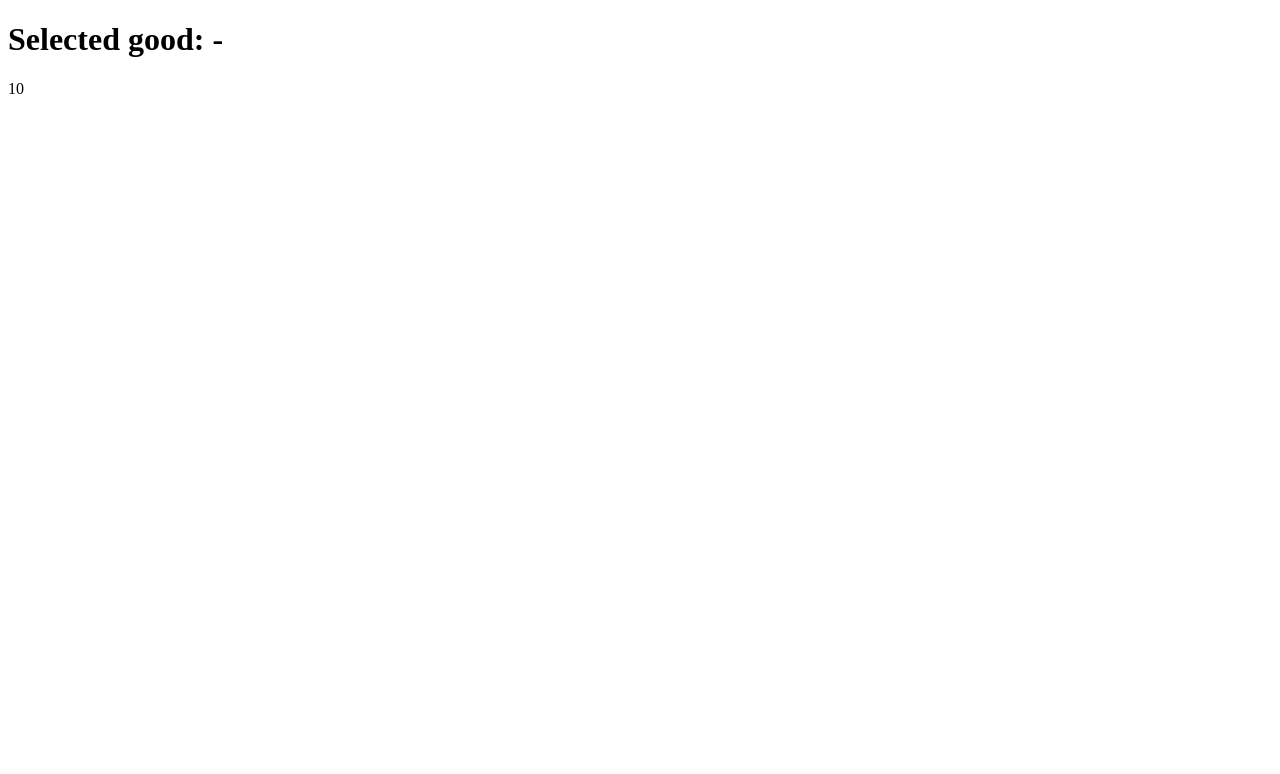
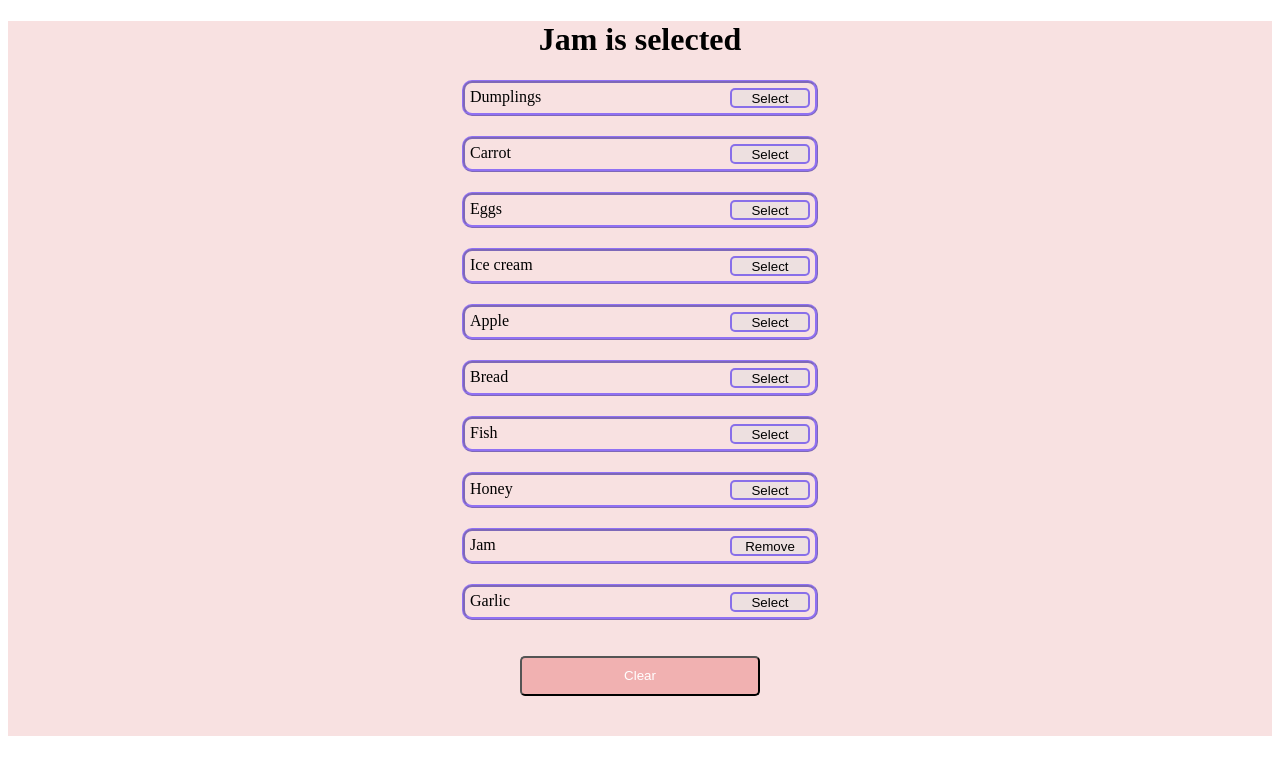
Before and after one commit to mate-academy/react_goods-selector, a React (Create React App) app: page / in a window 1280 px wide. Shown: the top 774 px of the page. Built offline with nearby package versions, Linux system fonts and the light colour scheme.

Commit message:
Goods Selector 1

```diff
--- a/src/App.scss
+++ b/src/App.scss
@@ -1 +1,46 @@
-// styles go here
+.App {
+  text-align: center;
+  background-color: rgb(248, 225, 225);
+}
+
+.card {
+  display: flex;
+  flex-direction: column;
+  align-items: center;
+  list-style: none;
+  padding: 0;
+
+  &__product {
+    display: flex;
+    justify-content: space-between;
+    width: 340px;
+    margin-bottom: 20px;
+    padding: 5px;
+    border: 1mm ridge rgba(71, 37, 241, 0.6);
+    border-radius: 10px;
+  }
+}
+
+.button {
+  width: 80px;
+  height: 20px;
+  background-color: rgb(237, 224, 224);
+  border: 2px solid rgba(71, 37, 241, 0.6);
+  border-radius: 5px;
+
+  &__clear {
+    width: 240px;
+    height: 40px;
+    background-color: rgb(241, 177, 177);
+    color: white;
+    border-radius: 5px;
+    margin-bottom: 40px;
+
+    transition: transform 0.5s;
+
+    &:hover {
+      transform: scale(1.2);
+      background-color: rgb(240, 136, 136);
+    }
+  }
+}
--- a/src/App.tsx
+++ b/src/App.tsx
@@ -14,11 +14,92 @@ const goodsFromServer: string[] = [
   'Garlic',
 ];
 
-const App: React.FC = () => (
-  <div className="App">
-    <h1>Selected good: -</h1>
-    {goodsFromServer.length}
-  </div>
-);
+function message(products: string[]): string {
+  if (products.length === 0) {
+    return 'No goods selected';
+  }
+
+  if (products.length === 1) {
+    return `${products[0]} is selected`;
+  }
+
+  return `${products.slice(0, -1).join(', ')} and ${products.slice(-1)} are selected`;
+}
+
+type State = {
+  selected: string[],
+};
+
+class App extends React.Component<{}, State> {
+  state: Readonly<State> = {
+    selected: ['Jam'],
+  };
+
+  clear = () => {
+    this.setState({ selected: [] });
+  };
+
+  addProducts = (product: string) => {
+    this.setState(prevState => ({
+      selected: [...prevState.selected, product],
+    }));
+  };
+
+  removeProducts = (product: string) => {
+    this.setState(prevState => ({
+      selected: prevState.selected.filter(element => element !== product),
+    }));
+  };
+
+  buttonText = (select: boolean, product: string) => {
+    return select
+      ? this.removeProducts(product)
+      : this.addProducts(product);
+  };
+
+  render() {
+    const { selected } = this.state;
+
+    return (
+      <div className="App">
+        <h1 className="title">
+          {message(selected)}
+        </h1>
+
+        <ul className="card">
+          {goodsFromServer.map(product => {
+            const select = selected.includes(product);
+            const textButton = select ? 'Remove' : 'Select';
+
+            return (
+              <div>
+                <li key={product} className="card__product">
+                  {product}
+                  <button
+                    type="button"
+                    className="button"
+                    onClick={() => this.buttonText(select, product)}
+                  >
+                    {textButton}
+                  </button>
+                </li>
+              </div>
+            );
+          })}
+        </ul>
+
+        {selected.length > 0 && (
+          <button
+            className="button__clear"
+            type="button"
+            onClick={this.clear}
+          >
+            Clear
+          </button>
+        )}
+      </div>
+    );
+  }
+}
 
 export default App;
```
Also changed, not shown: 1 other file (tests, documents, lock files or other folders).
